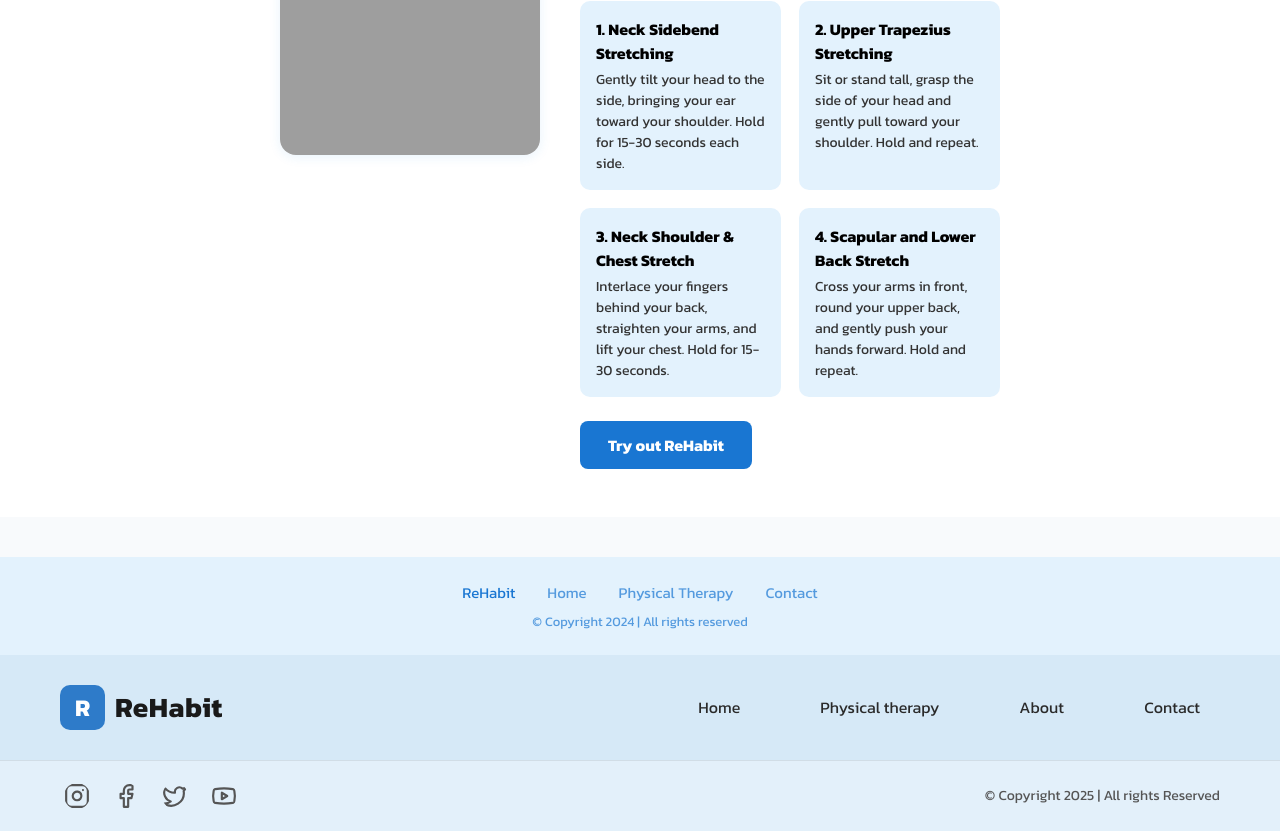
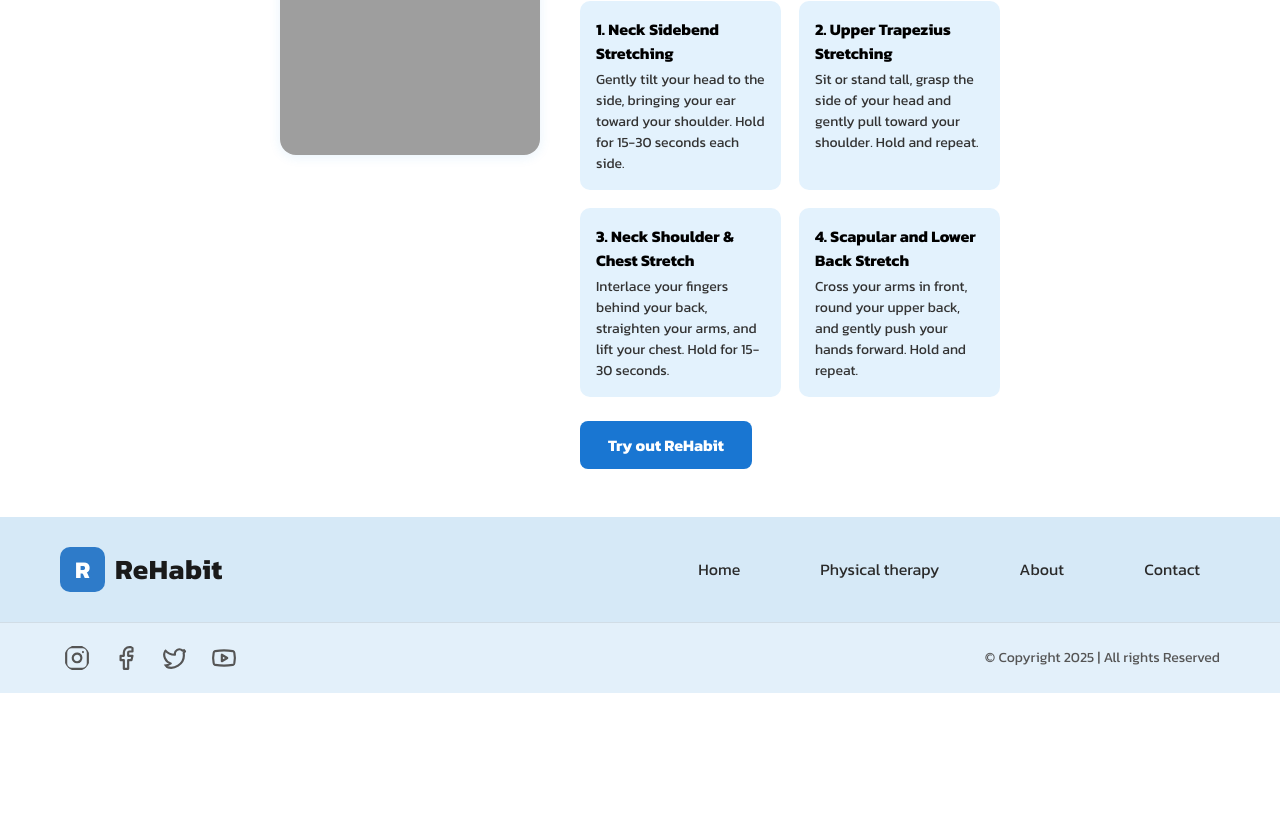
Before and after one commit to OwenKujo/ReHabitBE_Ai, a React (Create React App) app: page / in a window 1280 px wide. Shown: the part 1796-2627 px from the top of the page. After the commit the page ends 2489 px from the top, so only its background shows below. Built offline with nearby package versions, Linux system fonts and the light colour scheme; grey boxes are pictures that could not be loaded.

Commit message:
owen push Ui eiei

```diff
--- a/src/App.js
+++ b/src/App.js
@@ -25,7 +25,7 @@ function App() {
         <Route path= "/physicalmenu" element={<PhysicalTherapyMenu />}/>
         <Route path="/edit-profile" element={<EditProfile />} />
         <Route path="/office-syndrome" element={<OfficeSyndromePage />} />
-        <Route path="/contact-us" element={<ContactUs />} />
+        <Route path="/contact" element={<ContactUs />} />
         <Route path="/officesyndromerehab" element={<MediaPipefull />} />
         <Route path="/MediaPipefullDemo" element={<MediaPipefullDemo />} />
 
--- a/src/components/ReHabitNavbarGuest.js
+++ b/src/components/ReHabitNavbarGuest.js
@@ -8,8 +8,8 @@ function ReHabitNavbarGuest() {
   const navItems = [
     { name: 'Home', href: '/' },
     { name: 'Physical Therapy', href: '/PhysicalMenu' },
-    { name: 'About', href: '#' },
-    { name: 'Contact', href: '#' }
+    { name: 'About', href: '/contact' },
+    { name: 'Contact', href: '/contact' }
   ];
 
   const styles = {
--- a/src/page/Home.js
+++ b/src/page/Home.js
@@ -266,16 +266,6 @@ const Home = () => {
         )}
       </div>
 
-      {/* Footer */}
-      <footer style={{ background: '#e3f2fd', padding: '24px 0', textAlign: 'center', color: '#1976d2', fontWeight: 500, fontSize: 15, marginTop: 40 }}>
-        <div style={{ marginBottom: 8 }}>
-          <span style={{ margin: '0 16px' }}>ReHabit</span>
-          <span style={{ margin: '0 16px', color: '#1976d2', opacity: 0.7 }}>Home</span>
-          <span style={{ margin: '0 16px', color: '#1976d2', opacity: 0.7 }}>Physical Therapy</span>
-          <span style={{ margin: '0 16px', color: '#1976d2', opacity: 0.7 }}>Contact</span>
-        </div>
-        <div style={{ fontSize: 13, color: '#1976d2', opacity: 0.7 }}>© Copyright 2024 | All rights reserved</div>
-      </footer>
     </div>
   );
 };
```
